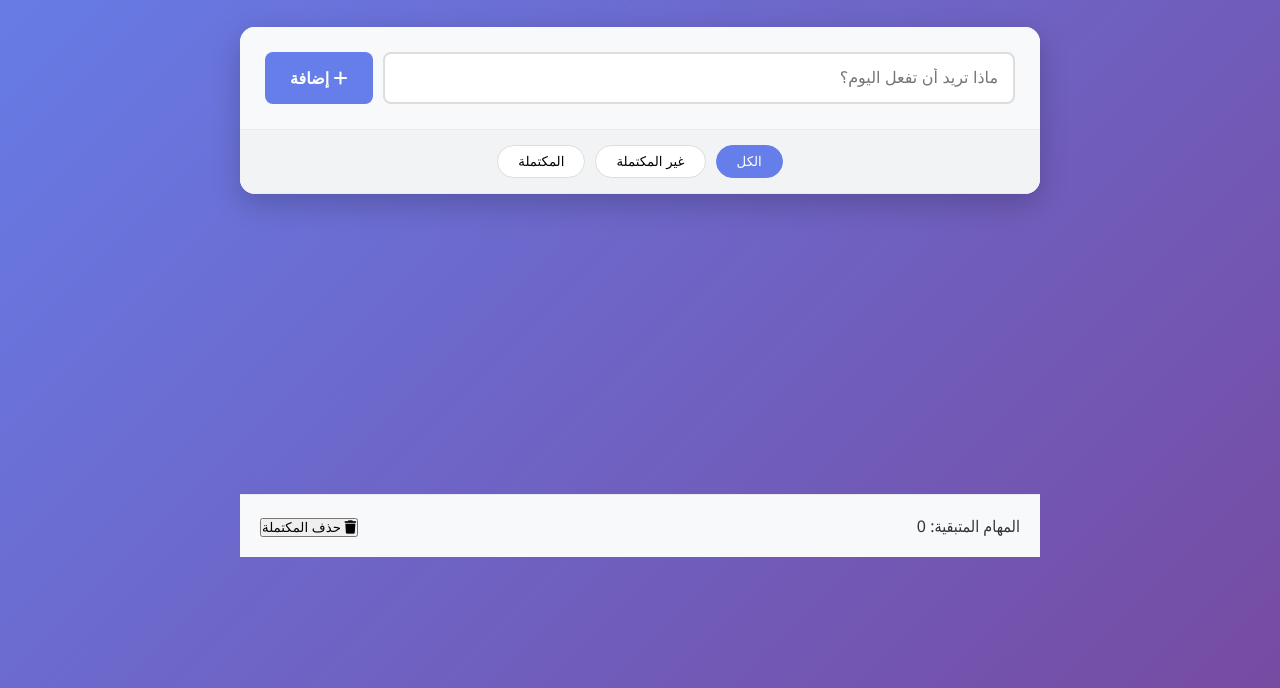
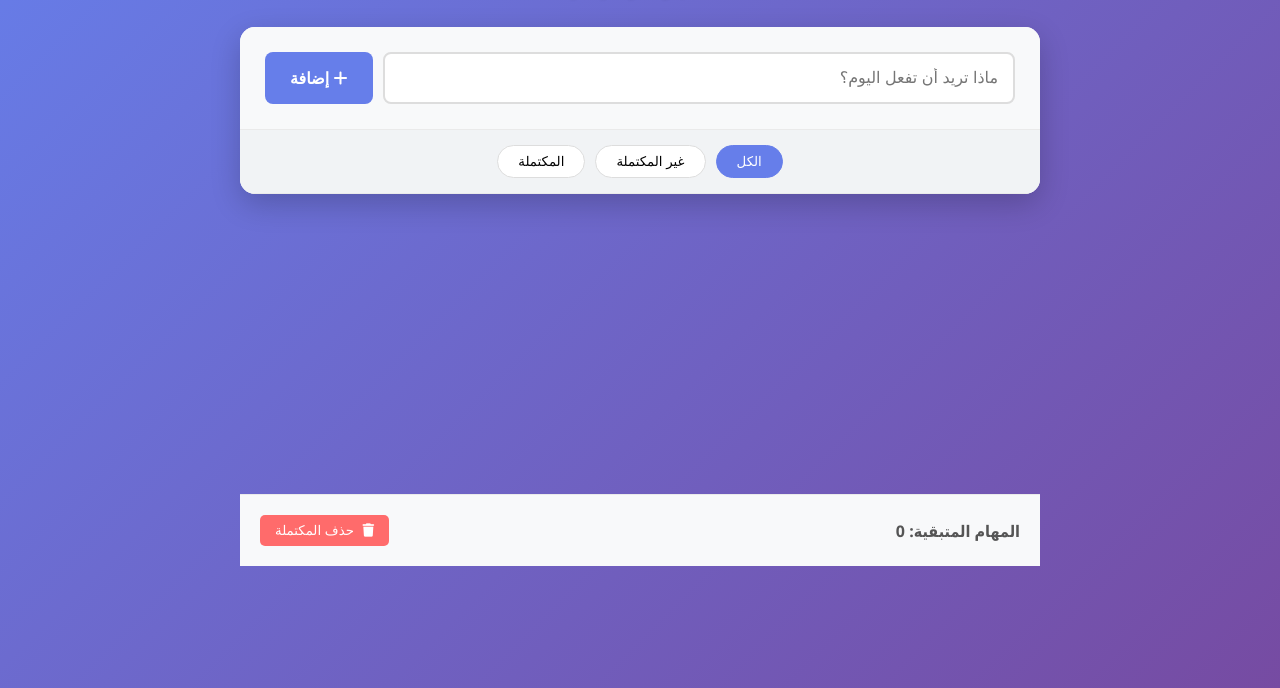
Before and after one commit to ahmedalnoman1/TODO-list-, a plain HTML site: page index.html in a window 1280 px wide. Shown: the part 112-800 px from the top of the page. Drawn offline with Linux system fonts and the light colour scheme.

Commit message:
styling action button add color and background cololr and hover

```diff
--- a/style.css
+++ b/style.css
@@ -229,7 +229,28 @@ header h1 i {
     border-top: 1px solid #eaeaea;
 }
 
+.stats {
+    font-weight: bold;
+    color: #555;
+}
 
+.action-btn {
+    padding: 8px 15px;
+    background: #ff6b6b;
+    color: white;
+    border: none;
+    border-radius: 5px;
+    cursor: pointer;
+    transition: background 0.3s;
+}
+
+.action-btn:hover {
+    background: #ff5252;
+}
+
+.action-btn i {
+    margin-left: 5px;
+}
 
 
 
```
